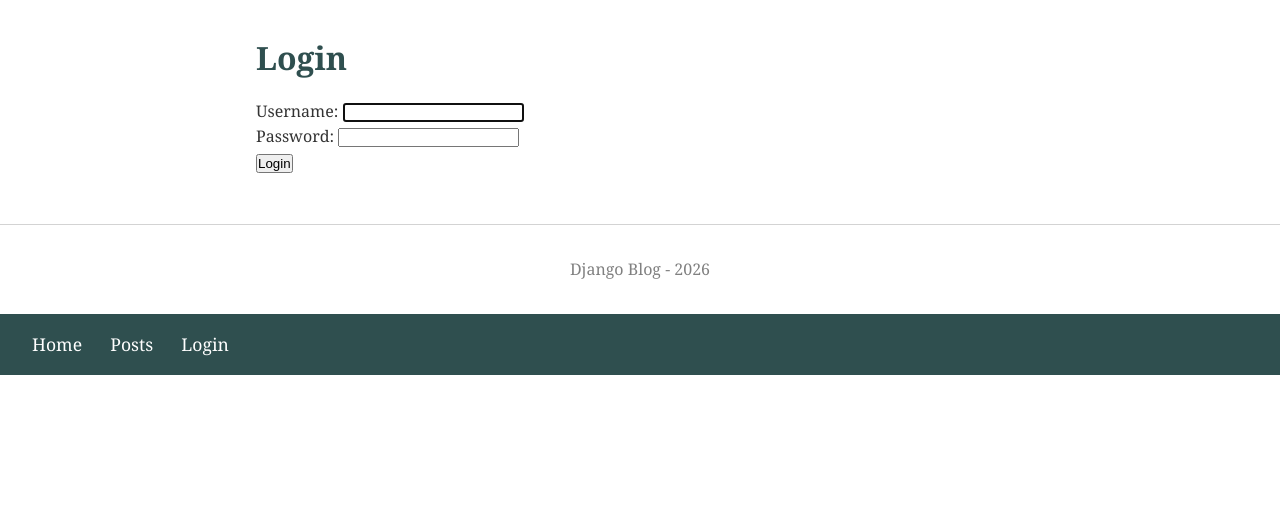
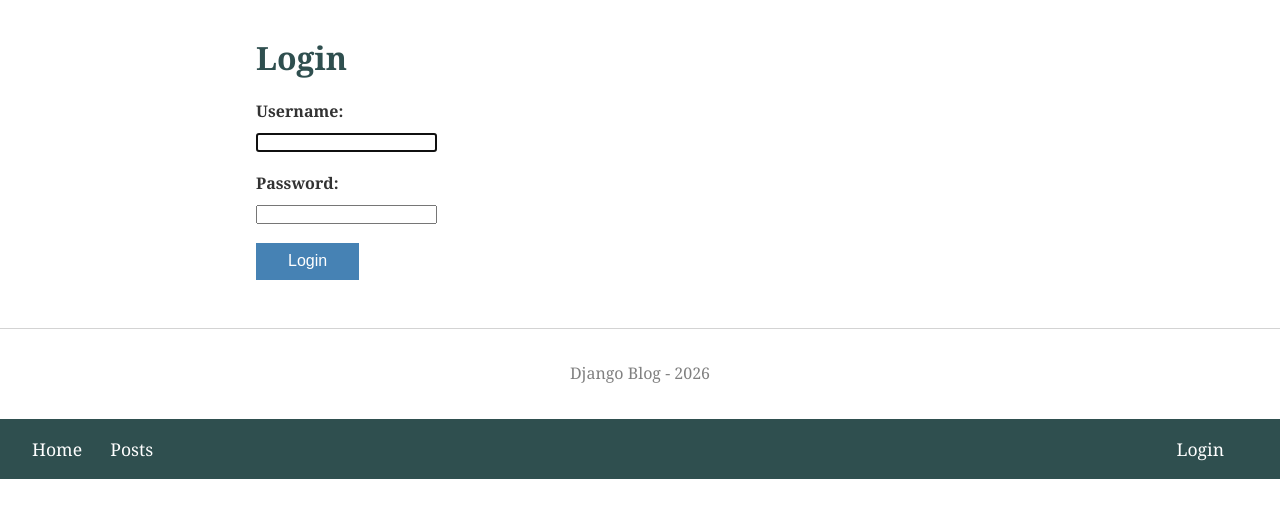
Before and after one commit to perejoan2005223-spec/web_project_123, a Django app: page /accounts/login/ in a window 1280 px wide. Shown: the part 61-579 px from the top of the page. Run offline with Django 5.2, Linux system fonts and the light colour scheme.

Commit message:
Commit Step 6

```diff
--- a/blog/static/blog/style.css
+++ b/blog/static/blog/style.css
@@ -52,3 +52,65 @@ footer {
     margin-top: 3rem;
     border-top: 1px solid lightgray;  /* 1px line, solid (not dashed), lightgray */
 }
+
+/* Add to blog/static/blog/style.css */
+
+/* Right-aligned nav section */
+.nav-right {
+    float: right;  /* pushes this element to the right */
+}
+
+/* Username display in nav */
+.nav-user {
+    color: silver;
+}
+
+/* Logout button (styled as nav link) */
+.logout-btn {
+    background: none;  /* remove default button background */
+    border: none;       /* remove default button border */
+    color: white;
+    cursor: pointer;    /* hand cursor on hover */
+    font-size: 1.1rem;
+    font-family: Georgia, serif;
+}
+
+/* Inline form (for logout) */
+.inline-form {
+    display: inline;  /* form flows inline, no new line */
+}
+
+/* Narrow form (login, signup) */
+.form-narrow {
+    max-width: 400px;
+}
+
+/* Form field group */
+.form-group {
+    margin-bottom: 1rem;
+}
+
+/* Form label */
+.form-label {
+    display: block;     /* label on its own line */
+    margin-bottom: 0.3rem;
+    font-weight: bold;
+}
+
+/* Error messages */
+.error-text {
+    color: red;
+}
+
+/* Buttons */
+.btn {
+    color: white;
+    border: none;
+    padding: 0.6rem 2rem;  /* vertical horizontal */
+    cursor: pointer;
+    font-size: 1rem;
+}
+
+.btn-blue {
+    background: steelblue;
+}
```
Also changed, not shown: db.sqlite3.
